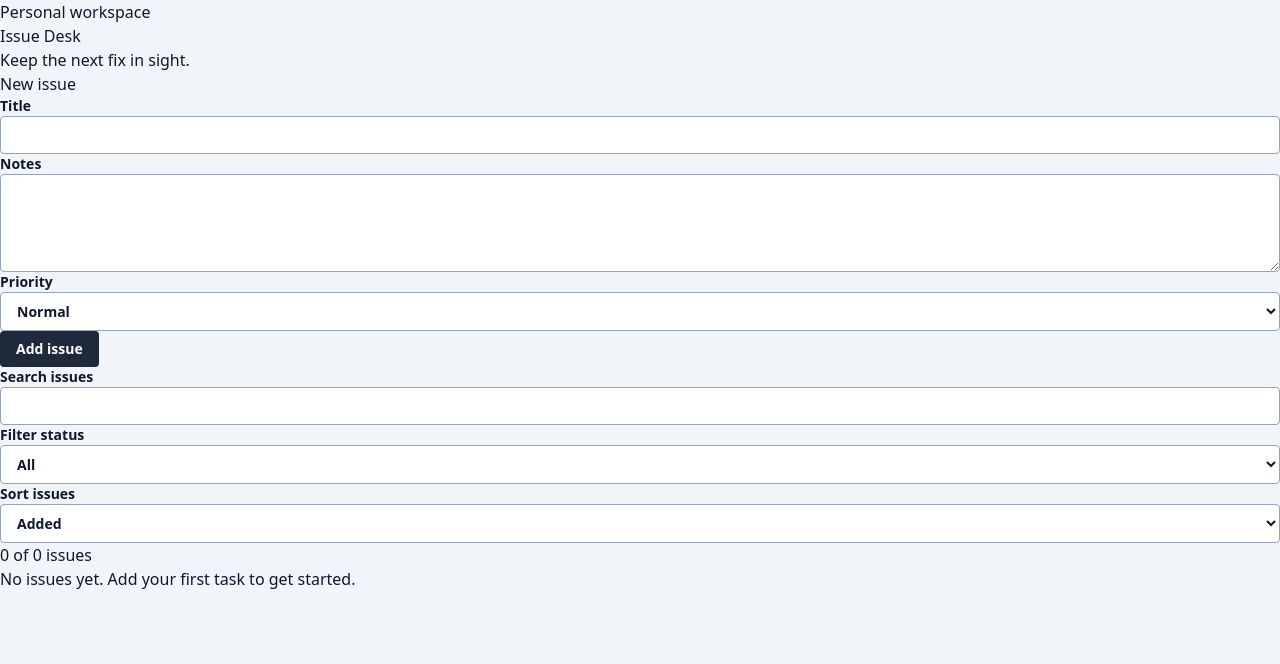
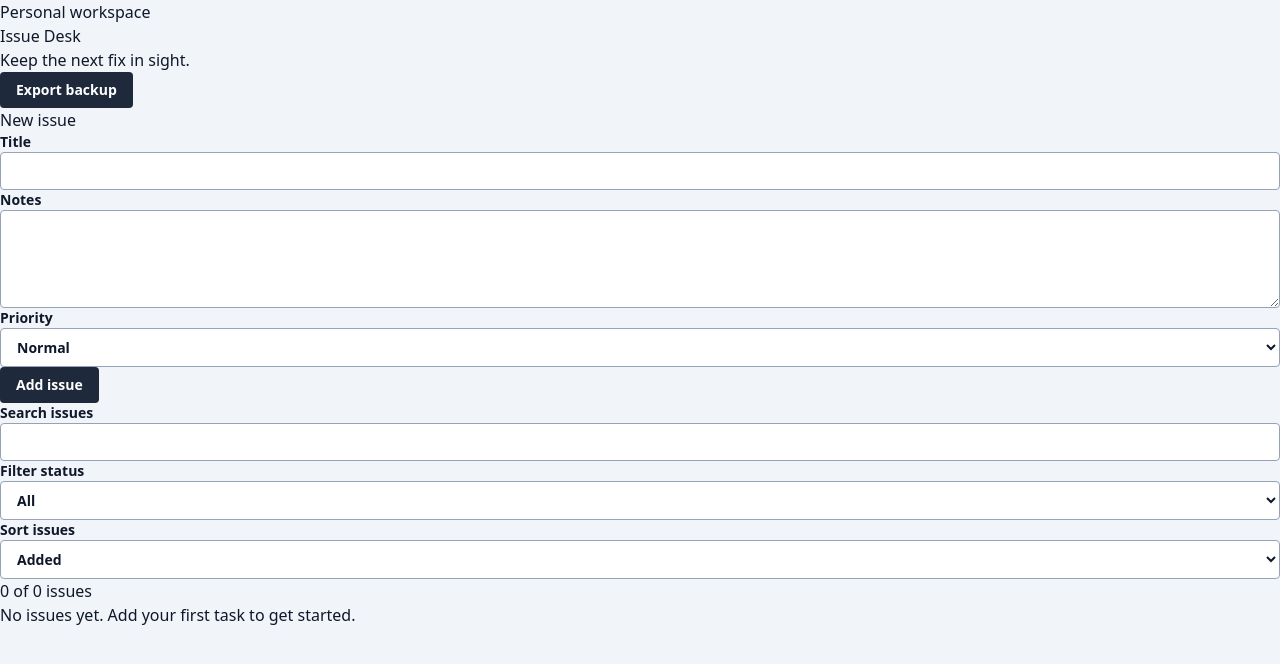
Before and after one commit to kirkduchesne/cairn, a React (Vite) app: page / in a window 1280 px wide. Shown: the top 664 px of the page. Built offline with nearby package versions, Linux system fonts and the light colour scheme.

Commit message:
feat: download a versioned issue backup

```diff
--- a/src/App.tsx
+++ b/src/App.tsx
@@ -1,5 +1,6 @@
 import { FormEvent, useState } from 'react';
 
+import { downloadBackup } from './backup';
 import { Issue, loadIssues, storageKey } from './storage';
 
 export function App() {
@@ -82,6 +83,7 @@ export function App() {
         <h1 className="mt-2 text-4xl font-bold">Issue Desk</h1>
         <p className="mt-3 text-slate-600">Keep the next fix in sight.</p>
       </header>
+      <div className="mb-5"><button type="button" disabled={Boolean(initial.error)} onClick={() => downloadBackup(issues)}>Export backup</button></div>
       {storageError && (
         <p role="alert" className="mb-4 rounded bg-red-100 p-4 text-red-900">
           {storageError}
--- /dev/null
+++ b/src/backup.ts
@@ -0,0 +1,22 @@
+import { Issue, parseIssues } from './storage';
+
+export function serializeBackup(issues: Issue[]): string {
+  return JSON.stringify({ version: 1, issues }, null, 2);
+}
+
+export function parseBackup(raw: string): Issue[] {
+  const data = JSON.parse(raw);
+  if (!data || data.version !== 1 || !Array.isArray(data.issues)) {
+    throw new Error('Choose an Issue Desk version 1 backup.');
+  }
+  return parseIssues(JSON.stringify(data.issues));
+}
+
+export function downloadBackup(issues: Issue[]) {
+  const url = URL.createObjectURL(new Blob([serializeBackup(issues)], { type: 'application/json' }));
+  const link = document.createElement('a');
+  link.href = url;
+  link.download = 'issue-desk-backup.json';
+  link.click();
+  setTimeout(() => URL.revokeObjectURL(url), 1000);
+}
```
